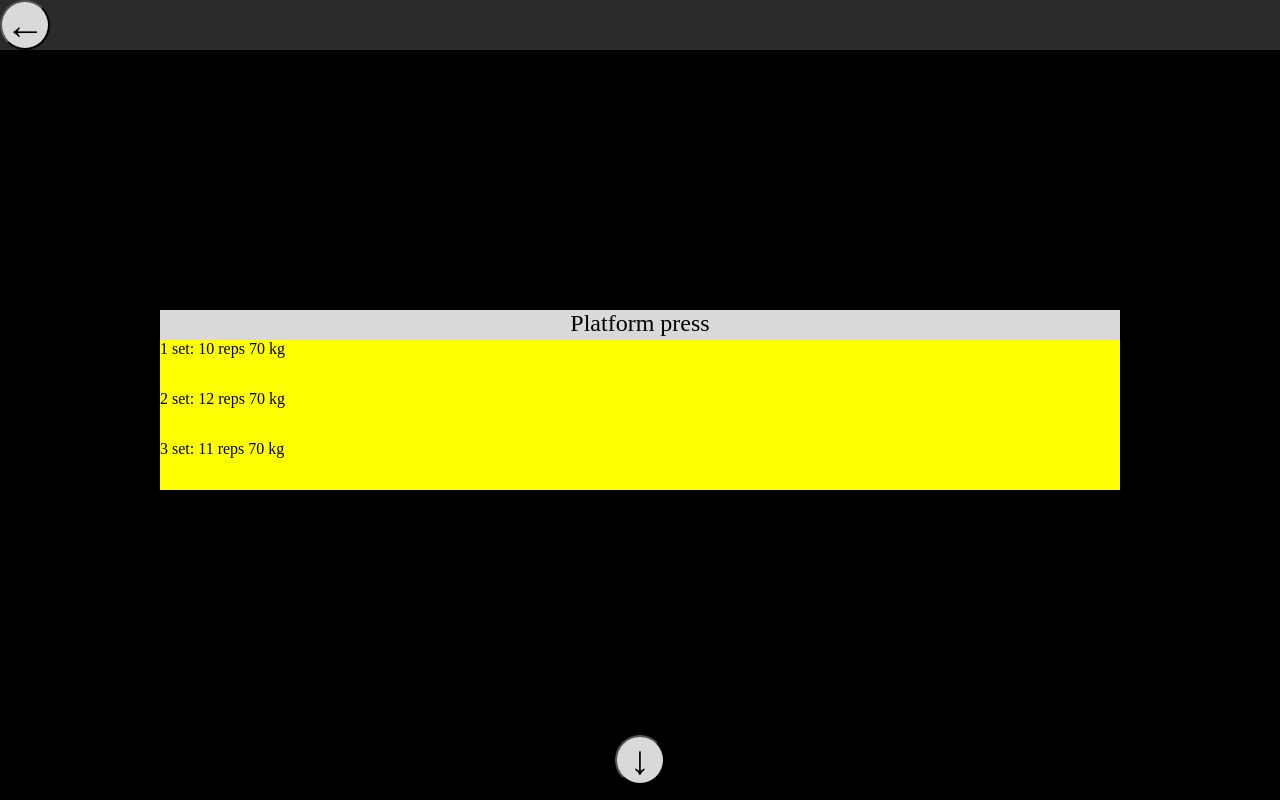
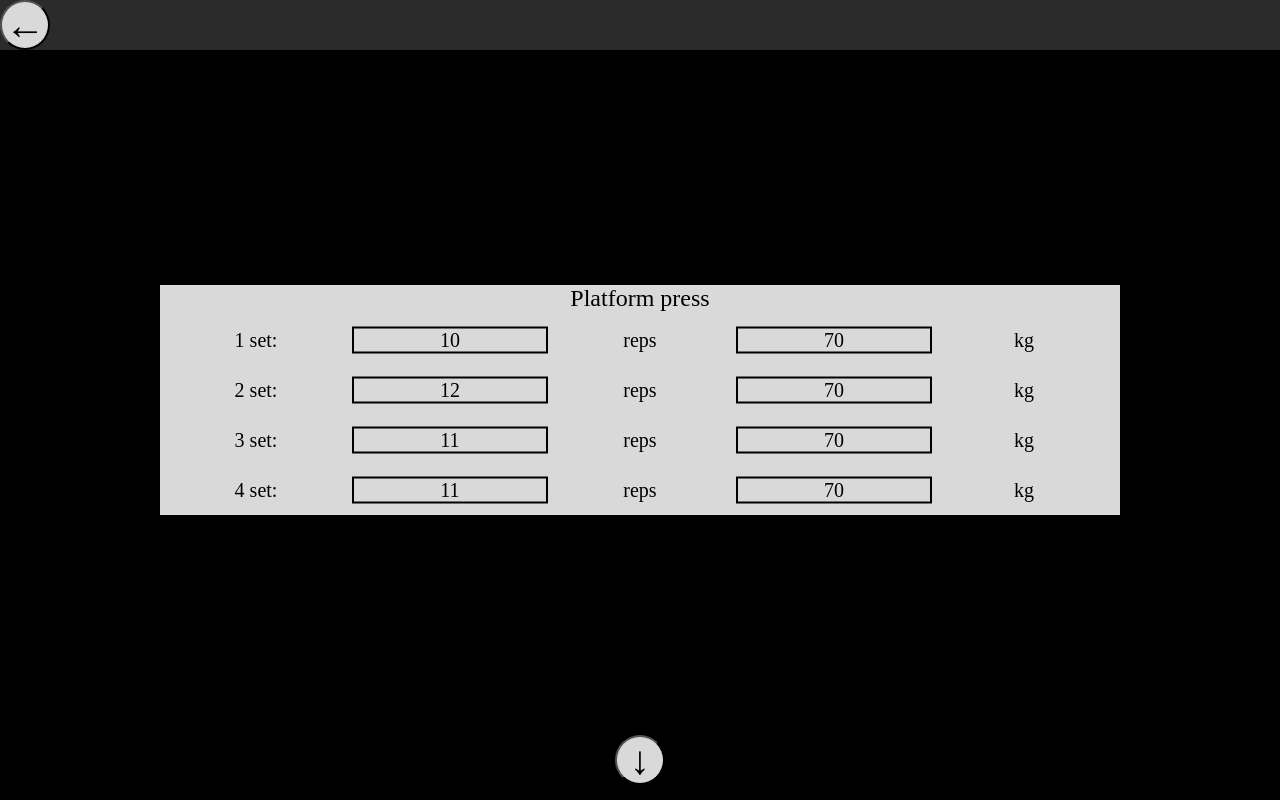
Before and after one commit to HaCK3R322/TrainingTracker-frontend, a React (Create React App) app: page /training/1 in a window 1280 px wide. Built offline with nearby package versions, Linux system fonts and the light colour scheme; no server answers.

Commit message:
Че то вроде первого дизайна карточки

```diff
--- /dev/null
+++ b/src/components/ExerciseCard.tsx
@@ -0,0 +1,101 @@
+import React, {CSSProperties} from 'react';
+
+type ExerciseFormProps = {
+    units: string
+    sets: SetProps[],
+    name: string
+}
+
+type SetProps = {
+    id: number
+    reps: number
+    amount: number
+}
+
+type SetRowProps = {
+    num: number
+    reps: number
+    amount: number
+    units: string
+}
+
+const SetRow: React.FC<SetRowProps> = (props) => {
+    return(
+        <div style={{...SetRowStyle, top: (props.num - 1) * 50 + 30 + 'px'}}>
+            <div style={CommonSetRowTextStyle}>
+                {props.num} set:
+            </div>
+            <div style={{...CommonSetRowTextStyle, left: "20%",
+                borderWidth: "2px",
+                borderStyle: "solid",
+            }}>
+                {props.reps}
+            </div>
+            <div style={{...CommonSetRowTextStyle, left: "40%"}}>
+                reps
+            </div>
+            <div style={{...CommonSetRowTextStyle, left: "60%",
+                borderWidth: "2px",
+                borderStyle: "solid",
+            }}>
+                {props.amount}
+            </div>
+            <div style={{...CommonSetRowTextStyle, left: "80%"}}>
+                {props.units}
+            </div>
+        </div>
+    )
+}
+
+const CommonSetRowTextStyle: CSSProperties = {
+    position: 'absolute',
+    width: "20%",
+    top: "50%",
+    transform: "translate(0, -50%)"
+}
+
+const ExerciseCard: React.FC<ExerciseFormProps> = (props) => {
+    return (
+        <div style={{...ExerciseStyle, height: 30 + props.sets.length * 50 + 'px'}}>
+            <div style={ExerciseNameStyle}>
+                {props.name}
+            </div>
+            {
+                props.sets.map((set, index) => {
+                    return(
+                        <SetRow num={index + 1} reps={set.reps} amount={set.amount} units={props.units} key={props.sets[index].id}/>
+                    )
+                })
+            }
+        </div>
+    );
+};
+
+const ExerciseStyle: CSSProperties = {
+    position: 'absolute',
+    width: '75%',
+    top: '50%',
+    left: '50%',
+    transform: 'translate(-50%, -50%)',
+    backgroundColor: '#D9D9D9'
+}
+
+const ExerciseNameStyle: CSSProperties = {
+    fontSize: '24px',
+    width: '100%',
+    height: '30px',
+    textAlign: 'center',
+}
+
+const SetRowStyle: CSSProperties = {
+    width: '100%',
+    height: '50px',
+    backgroundColor: '#D9D9D9',
+    margin: 0,
+    padding: 0,
+    textAlign: "center",
+    position: 'absolute',
+    fontSize: '20px'
+}
+
+export default ExerciseCard;
--- a/src/components/ExerciseForm.tsx
+++ /dev/null
@@ -1,67 +0,0 @@
-import React, {CSSProperties} from 'react';
-
-type ExerciseFormProps = {
-    units: string
-    sets: SetProps[],
-    name: string
-}
-
-type SetProps = {
-    id: number
-    reps: number
-    amount: number
-}
-
-type SetRowProps = {
-    num: number
-    reps: number
-    amount: number
-    units: string
-}
-
-const SetRow: React.FC<SetRowProps> = (props) => {
-    return(
-        <div style={SetRowStyle}>
-            {props.num} set: {props.reps} reps   {props.amount} {props.units}
-        </div>
-    )
-}
-
-const SetRowStyle: CSSProperties = {
-    width: '100%',
-    height: '50px',
-    backgroundColor: 'yellow'
-}
-
-const ExerciseForm: React.FC<ExerciseFormProps> = (props) => {
-    return (
-        <div style={ExerciseStyle}>
-            <div style={ExerciseNameStyle}> {props.name} </div>
-            {
-                props.sets.map((set, index) => {
-                    return(
-                        <SetRow num={index + 1} reps={set.reps} amount={set.amount} units={props.units}/>
-                    )
-                })
-            }
-        </div>
-    );
-};
-
-const ExerciseStyle: CSSProperties = {
-    backgroundColor: '#D9D9D9',
-    width: '75%',
-    position: 'absolute',
-    top: '50%',
-    left: '50%',
-    transform: 'translate(-50%, -50%)'
-}
-
-const ExerciseNameStyle: CSSProperties = {
-    fontSize: '24px',
-    width: '100%',
-    height: '30px',
-    textAlign: 'center'
-}
-
-export default ExerciseForm;
--- a/src/components/TrainingPage.tsx
+++ b/src/components/TrainingPage.tsx
@@ -9,7 +9,7 @@ import {useLoaderData, useNavigate, useNavigation, useParams} from "react-router
 import {motion} from "framer-motion";
 import {fetchGetAllExercisesByTrainingId} from "../api/Exercises";
 import training from "../api/entities/Training";
-import ExerciseForm from "./ExerciseForm";
+import ExerciseCard from "./ExerciseCard";
 
 
 
@@ -47,7 +47,7 @@ const TrainingPage = () => {
                     ←
                 </button>
 
-                <ExerciseForm name={'Platform press'} units={'kg'} sets={Sets}/>
+                <ExerciseCard name={'Platform press'} units={'kg'} sets={Sets}/>
 
                 <button key={'toStatsButton'} style={toStatsButton} onClick={() => {alert('soon...')}}>
                     ↓
@@ -59,7 +59,8 @@ const TrainingPage = () => {
 
 const Sets = [
     {id: 1, reps: 10, amount: 70},
-    {id: 1, reps: 12, amount: 70},
+    {id: 2, reps: 12, amount: 70},
+    {id: 3, reps: 11, amount: 70},
     {id: 1, reps: 11, amount: 70}
 ]
 
```
